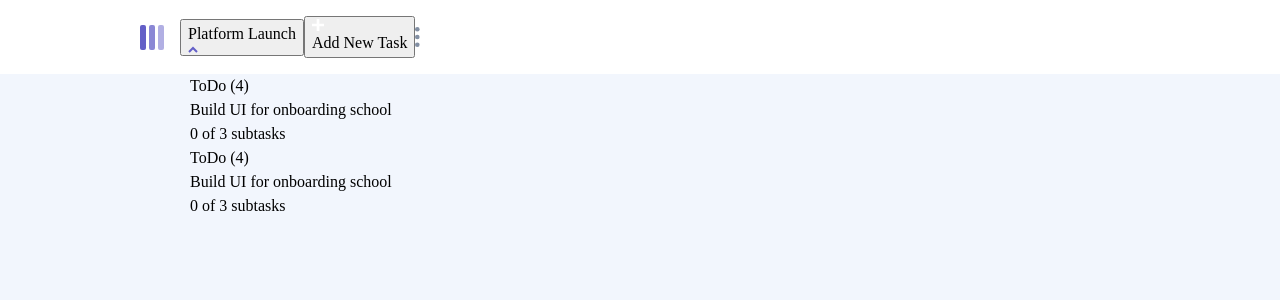
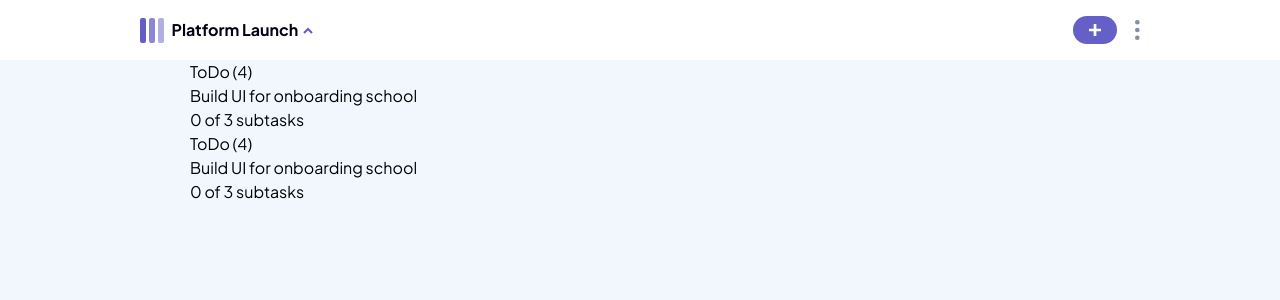
Before and after one commit to abdalla2hagos/Task-Management, a React (Vite) app in the folder my-app/: page / in a window 1280 px wide. Shown: the top 300 px of the page. Built offline with nearby package versions, Linux system fonts and the light colour scheme.

Commit message:
new features

```diff
--- a/my-app/src/components/Header.jsx
+++ b/my-app/src/components/Header.jsx
@@ -7,21 +7,23 @@ function Header(){
                 <div className='wrapper'>
                     <div className='flexHeader'>
                         <img className='logo' src="/logo-mobile.svg" alt="kanban logo" />
-                        <h1 className='primaryHeading hiddenLogo'>Kanban</h1>
+                        <h1 className='primaryHeading hidden--item'>Kanban</h1>
 
                         {/* p only visible on desktop version cuz it is not a button anymore */}
                         {/* <p>Platform Launch</p> */}
                         <button className='boardTitle' aria-expanded='false'>
                             Platform Launch
-                            <img className='platformLaunch__arrow' src="/icon-chevron-up.svg" alt="arrow icon" />
+                            <img className='boardTitle__arrow' src="/icon-chevron-up.svg" alt="arrow icon" />
                         </button>
 
                         <button className='newTask'>
                             <img className='Plus--icon' src="/icon-add-task-mobile.svg" alt="plus sign icon" />
-                           <span>Add New Task</span>
+                           <span className='hidden--item'>Add New Task</span>
                         </button>
 
-                        <img className='ellipsisIcon' src="/icon-vertical-ellipsis.svg" alt="vertical ellipsis icon" />
+                        <button className='ellipsis'>
+                            <img className='ellipsis__Icon' src="/icon-vertical-ellipsis.svg" alt="vertical ellipsis icon" />
+                        </button>
                     </div>
 
                     <div className='sideBar'>
--- a/my-app/src/style.css
+++ b/my-app/src/style.css
@@ -6,8 +6,8 @@
     --fw-bold: 700;
 
     --fs-1: 1rem;
+    --fs-1-5: 1.5rem;
     --fs-1-125: 1.125rem;
-    --fs-1-5: 1.5rem;
 
     --clr-purple-1: hsl(242, 48%, 58%);
     --clr-purple-2: hsl(243, 100%, 82%);
@@ -29,6 +29,7 @@
 body{
     height: 100vh;
     background-color: var(--clr-body);
+    font-family: var(--ff);
 }
 .emptyBoard{
     display: none;
@@ -53,9 +54,12 @@ dialog:modal{
   /* position: static; */
 }
 
+/* utility classes start */
+.Plus--icon{
+    margin-inline-end: .2rem
+}
 
-/* header start */
-.hiddenLogo{
+.hidden--item{
     clip: rect(0 0 0 0);
     clip-path: inset(50%);
     height: 1px;
@@ -64,6 +68,11 @@ dialog:modal{
     white-space: nowrap;
     width: 1px;
 }
+/* utility classes end */
+
+
+/* header start */
+
 
 .sideBar{
     display: none;
@@ -76,14 +85,49 @@ dialog:modal{
 .flexHeader{
     display: flex;
     align-items: center;
-    /* outline: 1px solid red; */
 }
 
-.ellipsisIcon,
+.ellipsis,
 .logo{
     align-self: center;
 }
 
 .logo{
-    margin-inline-end: 1rem;
+    margin-inline-end: .1rem;
 }
+
+.boardTitle,
+.newTask{
+    display: flex;
+    align-items: center;
+}
+
+.boardTitle{
+    flex-grow: 1;
+    background-color: transparent;
+    border: 0;
+    font-weight: var(--fw-bold);
+    color: var(--clr-black-1);
+    font-size: var(--fs-1);
+}
+
+.boardTitle__arrow{
+    margin-inline-start: .3rem
+}
+
+.newTask{
+    border: 0;
+    border-radius: 1rem;
+    padding: .5rem;
+    padding-inline-start: 1rem;
+    padding-inline-end: 0.8rem;
+    background-color: var(--clr-purple-1);
+}
+
+.ellipsis{
+    padding: 0;
+    border: 0;
+    background-color: transparent;
+    margin-inline-start: 1.1rem
+}
+/* header end */
```
